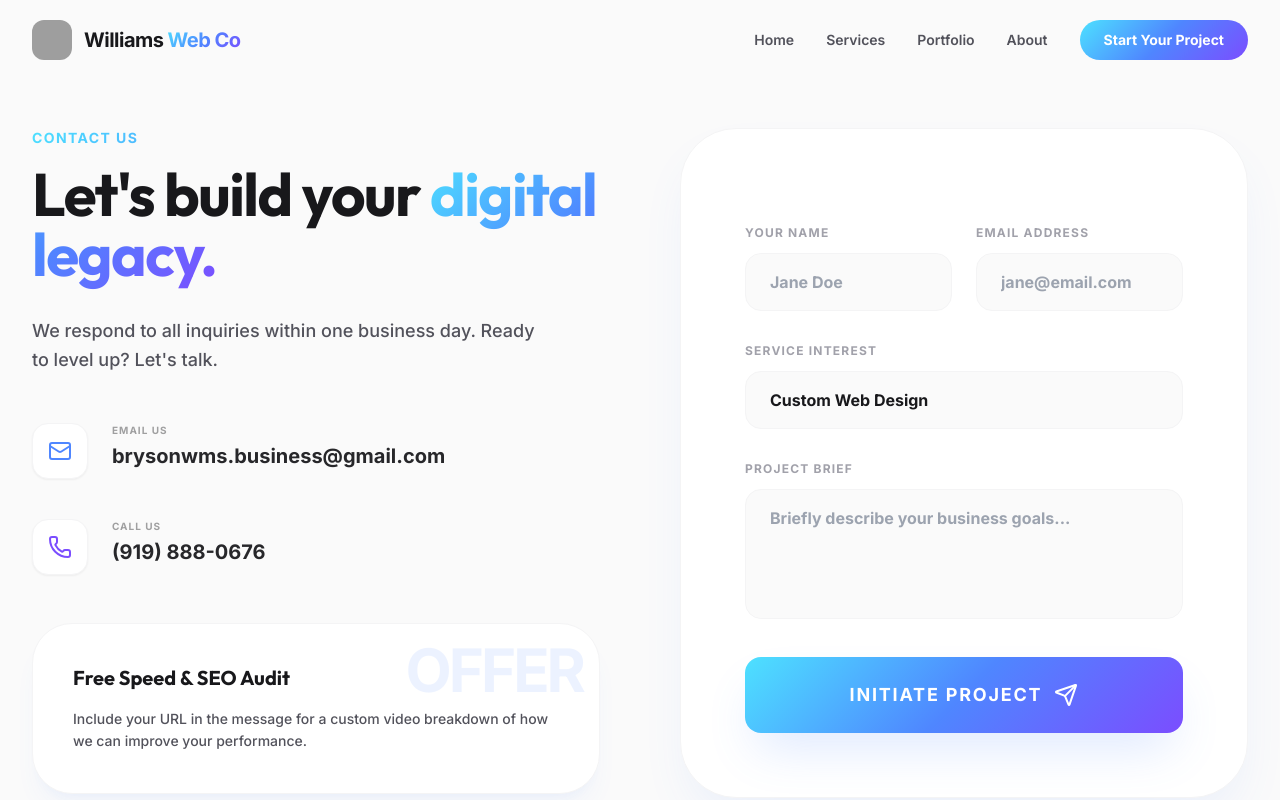
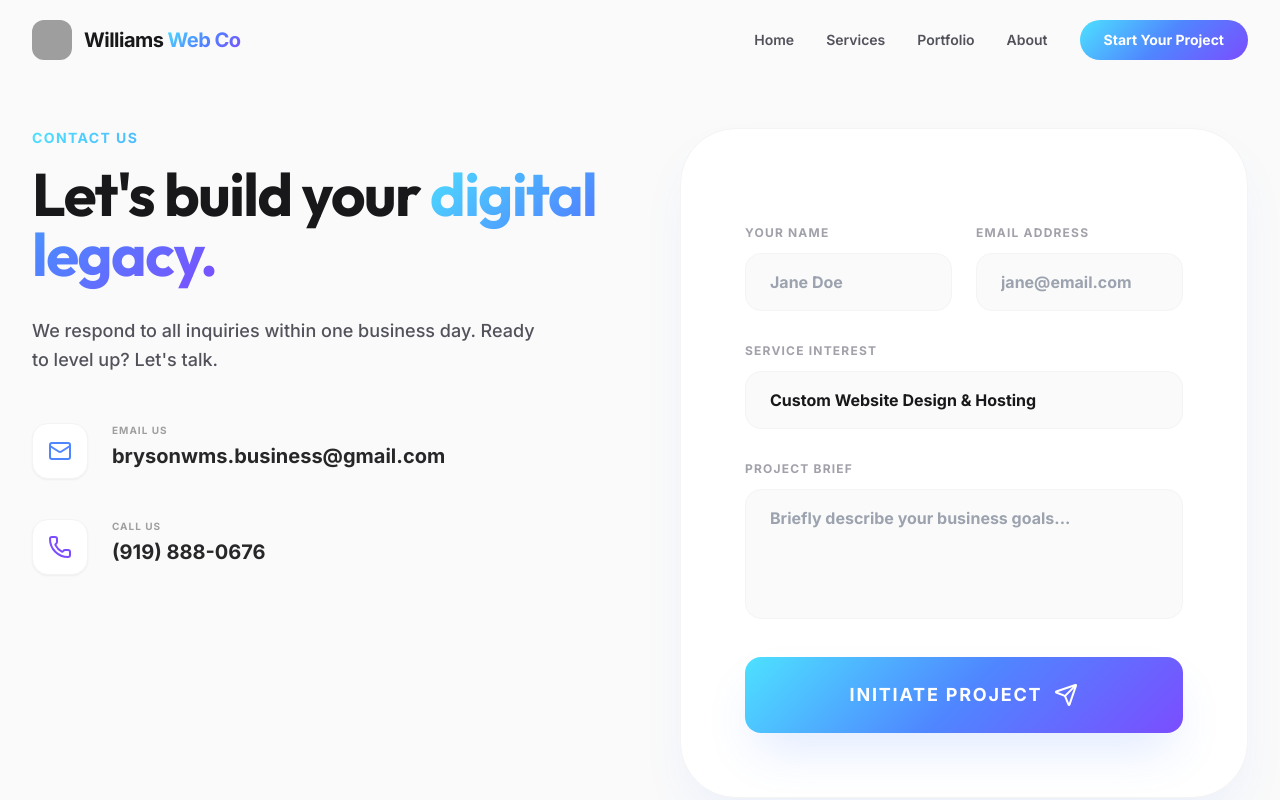
Before and after one commit to brysonwms/williams-web-co, a React (Vite) app: page /contact in a window 1280 px wide. Shown: the top 800 px of the page. Built offline with nearby package versions, Linux system fonts and the light colour scheme; grey boxes are pictures that could not be loaded.

Commit message:
Update netlify form

```diff
--- a/pages/Contact.tsx
+++ b/pages/Contact.tsx
@@ -7,14 +7,14 @@ const Contact: React.FC = () => {
   const [formData, setFormData] = useState({
     name: '',
     email: '',
-    service: 'Web Design',
+    service: 'Custom Website Design & Hosting',
     message: ''
   });
 
- const handleSubmit = async (e: React.FormEvent) => {
+  const handleSubmit = async (e: React.FormEvent) => {
   e.preventDefault();
 
-  const encodedData = new URLSearchParams({
+  const formDataEncoded = new URLSearchParams({
     "form-name": "contact",
     name: formData.name,
     email: formData.email,
@@ -25,10 +25,8 @@ const Contact: React.FC = () => {
   try {
     await fetch("/", {
       method: "POST",
-      headers: {
-        "Content-Type": "application/x-www-form-urlencoded",
-      },
-      body: encodedData,
+      headers: { "Content-Type": "application/x-www-form-urlencoded" },
+      body: formDataEncoded,
     });
 
     setSubmitted(true);
@@ -51,7 +49,7 @@ const Contact: React.FC = () => {
               We respond to all inquiries within one business day. Ready to level up? Let's talk.
             </p>
 
-            <div className="space-y-10 mb-12">
+            <div className="space-y-10">
               {[
                 { icon: <Mail />, label: 'Email Us', value: 'brysonwms.business@gmail.com', color: 'text-brand-blue' },
                 { icon: <Phone />, label: 'Call Us', value: '(919) 888-0676', color: 'text-brand-purple' },
@@ -66,12 +64,6 @@ const Contact: React.FC = () => {
                   </div>
                 </div>
               ))}
-            </div>
-
-            <div className="p-10 rounded-[2.5rem] bg-white border border-zinc-100 shadow-xl shadow-brand-blue/5 relative">
-              <div className="absolute top-4 right-4 text-brand-blue opacity-10 font-black text-6xl uppercase tracking-tighter">Offer</div>
-              <h3 className="text-xl font-black text-zinc-900 mb-4">Free Speed & SEO Audit</h3>
-              <p className="text-zinc-600 text-sm leading-relaxed font-medium">Include your URL in the message for a custom video breakdown of how we can improve your performance.</p>
             </div>
           </div>
 
@@ -92,7 +84,7 @@ const Contact: React.FC = () => {
                 </button>
               </div>
             ) : (
-             <form
+              <form
   name="contact"
   method="POST"
   data-netlify="true"
@@ -106,9 +98,9 @@ const Contact: React.FC = () => {
                   <div>
                     <label htmlFor="name" className="block text-xs font-black text-zinc-400 uppercase tracking-widest mb-3">Your Name</label>
                     <input
+                    name="name"
                       required
                       type="text"
-                      name="name"
                       id="name"
                       value={formData.name}
                       onChange={(e) => setFormData({...formData, name: e.target.value})}
@@ -119,9 +111,9 @@ const Contact: React.FC = () => {
                   <div>
                     <label htmlFor="email" className="block text-xs font-black text-zinc-400 uppercase tracking-widest mb-3">Email Address</label>
                     <input
+                    name="email"
                       required
                       type="email"
-                      name="email"
                       id="email"
                       value={formData.email}
                       onChange={(e) => setFormData({...formData, email: e.target.value})}
@@ -134,25 +126,22 @@ const Contact: React.FC = () => {
                 <div>
                   <label htmlFor="service" className="block text-xs font-black text-zinc-400 uppercase tracking-widest mb-3">Service Interest</label>
                   <select
+                  name="service"
                     id="service"
-                    name="service"
                     value={formData.service}
                     onChange={(e) => setFormData({...formData, service: e.target.value})}
                     className="w-full px-6 py-4 bg-zinc-50 border border-zinc-100 rounded-2xl focus:ring-2 focus:ring-brand-blue focus:bg-white transition-all outline-none font-bold appearance-none cursor-pointer"
                   >
-                    <option>Custom Web Design</option>
-                    <option>Premium Hosting Plan</option>
-                    <option>Full Agency Retainer</option>
-                    <option>Strategic SEO Audit</option>
+                    <option>Custom Website Design & Hosting</option>
                   </select>
                 </div>
 
                 <div>
                   <label htmlFor="message" className="block text-xs font-black text-zinc-400 uppercase tracking-widest mb-3">Project Brief</label>
                   <textarea
+                  name="message"
                     required
                     id="message"
-                    name="message"
                     rows={4}
                     value={formData.message}
                     onChange={(e) => setFormData({...formData, message: e.target.value})}
--- a/public/form.html
+++ b/public/form.html
@@ -5,7 +5,6 @@
       <input type="hidden" name="form-name" value="contact" />
       <input type="text" name="name" />
       <input type="email" name="email" />
-      <input type="text" name="service" />
       <textarea name="message"></textarea>
     </form>
   </body>
```
